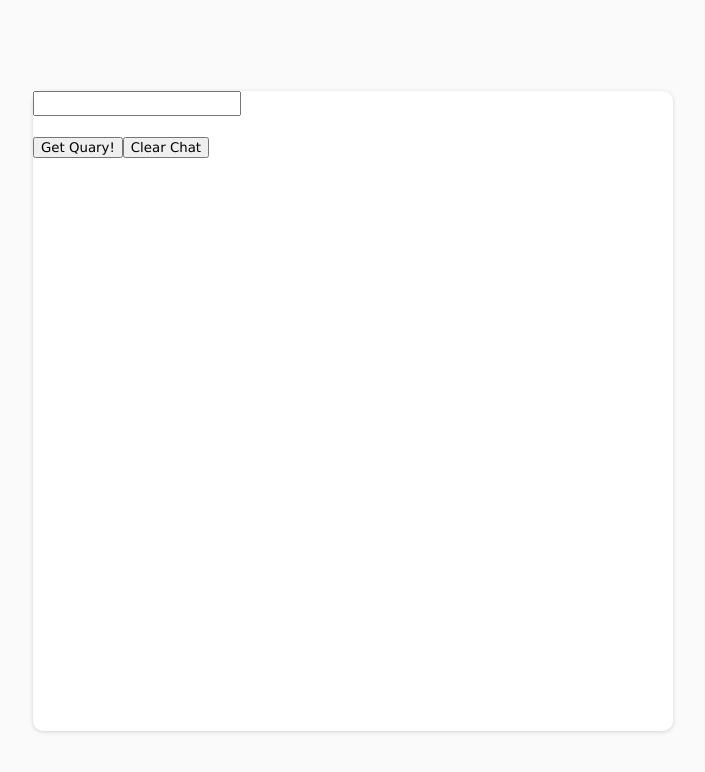
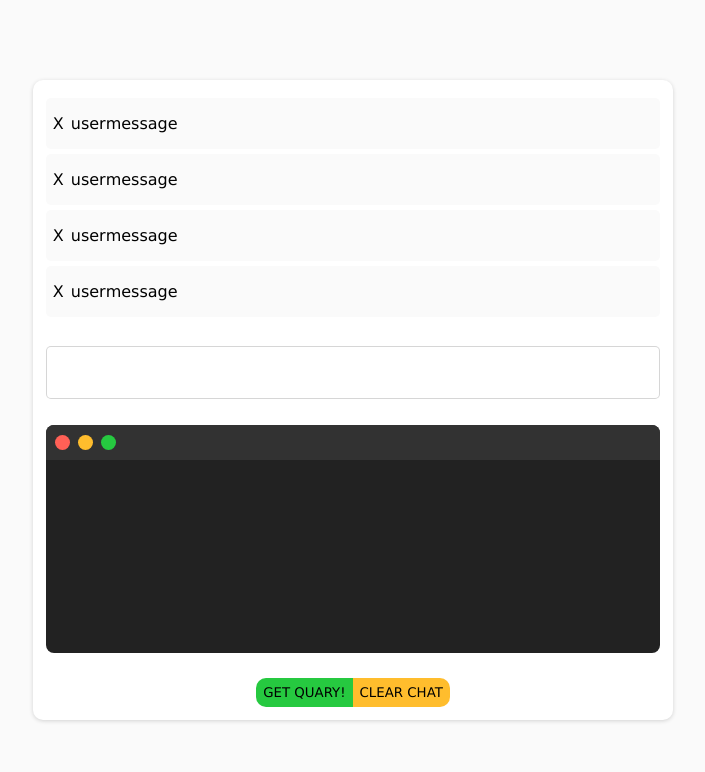
Before and after one commit to Vladislav-Burhovetskiy/AI-SQL-Generator, a React (Vite) app: page / in a window 1280 px wide. Shown: the top 772 px of the page, without its empty margins (287-992 px from the left). Built offline with nearby package versions, Linux system fonts and the light colour scheme.

Commit message:
Made styles

```diff
--- a/src/components/CodeDisplay.tsx
+++ b/src/components/CodeDisplay.tsx
@@ -1,7 +1,14 @@
 const CodeDisplay = () => {
   return (
     <div className="code-display">
-      <h1></h1>
+      <div className="buttons">
+        <div className="button first"></div>
+        <div className="button middle"></div>
+        <div className="button last"></div>
+      </div>
+      <div className="code-output">
+        <p></p>
+      </div>
     </div>
   );
 };
--- a/src/components/MessageDisplay.tsx
+++ b/src/components/MessageDisplay.tsx
@@ -1,7 +1,9 @@
 const MessageDisplay = () => {
   return (
     <div className="message-display">
-      <h1></h1>
+      <p id={"icon"}>X</p>
+      <p>user</p>
+      <p>message</p>
     </div>
   );
 };
--- a/src/components/MessagesDisplay.tsx
+++ b/src/components/MessagesDisplay.tsx
@@ -4,6 +4,10 @@ const MessagesDisplay = () => {
   return (
     <div className="messages-display">
       <MessageDisplay />
+      <MessageDisplay />
+      <MessageDisplay />
+      <MessageDisplay />
+      <MessageDisplay />
     </div>
   );
 };
--- a/src/index.css
+++ b/src/index.css
@@ -24,4 +24,107 @@ input {
   background-color: rgb(255, 255, 255);
   border-radius: 10px;
   box-shadow: 0 1px 4px rgba(0, 0, 0, 0.16);
+  display: flex;
+  justify-content: center;
+  flex-direction: column;
 }
+
+.code-display {
+  width: 96%;
+  margin: 2%;
+  height: 46%;
+  border-radius: 8px;
+  background-color: rgb(34, 34, 34);
+  overflow: hidden;
+}
+
+.buttons {
+  width: 100%;
+  height: 35px;
+  background-color: rgb(50, 50, 50);
+  display: flex;
+  align-items: center;
+  padding-left: 5px;
+}
+
+.button {
+  height: 15px;
+  width: 15px;
+  border-radius: 50%;
+  margin: 4px;
+  background-color: red;
+}
+
+.button.first {
+  background-color: rgb(255, 96, 86);
+}
+
+.button.middle {
+  background-color: rgb(255, 189, 45);
+}
+
+.button.last {
+  background-color: rgb(38, 201, 64);
+}
+
+.messages-display {
+  width: 96%;
+  margin: 2%;
+  height: 46%;
+
+  overflow-y: scroll;
+}
+
+::-webkit-scrollbar {
+  -webkit-appearance: none;
+  width: 7px;
+}
+
+::-webkit-scrollbar-thumb {
+  border-radius: 4px;
+  background-color: rgba(0, 0, 0, 0.5);
+  -webkit-box-shadow: 0 0 1px rgba(255, 255, 255, .5);
+}
+
+.message-display {
+  width: 100%;
+  display: flex;
+  border-radius: 5px;
+  box-sizing: border-box;
+  background-color: rgb(250, 250, 250);
+  margin: 5px 0;
+}
+
+p#icon {
+  padding: 0 7px;
+}
+
+input {
+  margin: 2%;
+  padding: 16px;
+  border: 1px solid rgba(0, 0, 0, 0.16);
+  box-sizing: border-box;
+  border-radius: 5px;
+}
+
+.button-container {
+  margin: 2%;
+  display: flex;
+  justify-content: center;
+}
+
+.button-container button{
+  text-transform: uppercase;
+  padding: 7px;
+  border: none;
+}
+
+button#get-query {
+  border-radius: 10px 0 0 10px;
+  background-color: rgb(38, 201, 64);
+}
+
+button#clear-chat {
+  border-radius: 0 10px 10px 0;
+  background-color: rgb(255, 189, 45);
+}
```
